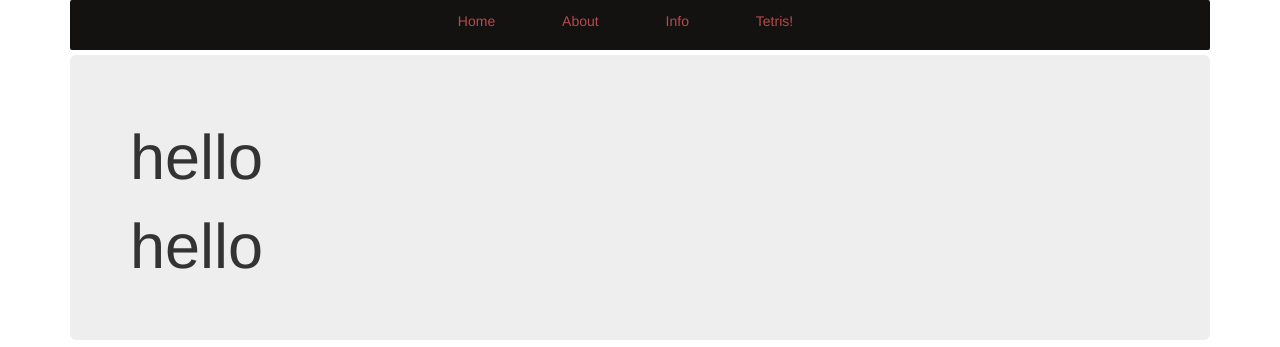
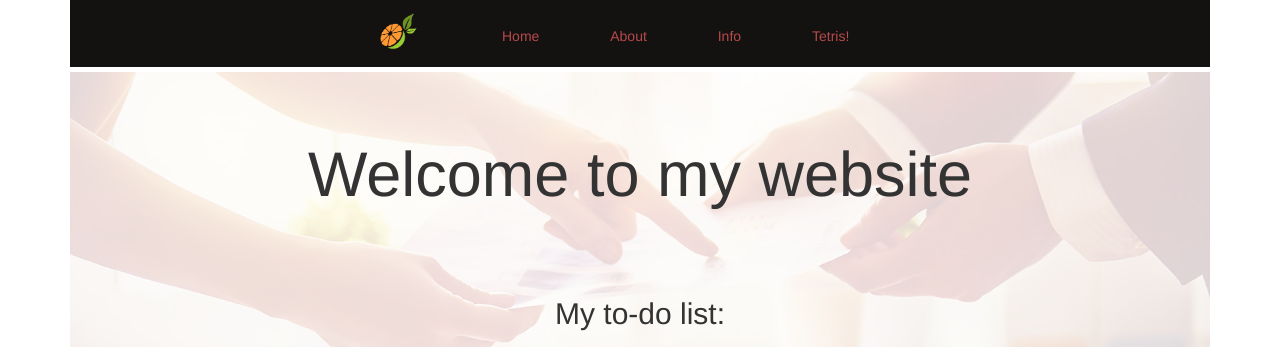
Before and after one commit to Pasakinskas/basic-crud, a Node server app: page / in a window 1280 px wide. Shown: the top 347 px of the page. Run offline with Node 20, Linux system fonts and the light colour scheme; data that the repository does not hold is empty; some libraries are stand-ins or nearby versions.

Commit message:
Added a stock logo, css cleaning. commit further before refactoring

```diff
--- a/public/css/style.css
+++ b/public/css/style.css
@@ -1,68 +1,85 @@
 .page-body {
-    /* background-color: rgb(255, 235, 205); */
-    height: 800px;
-    overflow: hidden;
+    visibility: visible;
 }
 
-/* ---Begin Header--- */
-.main-header  {
-    background-color: #141111;
-    width: 100%;
-    border-radius: 2px;
-    margin-bottom: 5px;
-  }
-
-.menu-link {
-    color: #b74a4a;
-    padding-right: 45px;
-    font-size: 14px;
-}
-
-/* ---End Header--- */
-
-/* ---Begin Work Banner--- */
-.large-img-box {
-    height: 0px;
-}
-
-body .large-img {
-    opacity: 0.3;
-    position: relative;
-    overflow: hidden;
-    z-index: -1;
-}
-
-/* ---End Work Banner--- */
-
-.footer-links {
-    padding: 10px 0 5px 25px;
-}
-
-.data-list {
-list-style-type: none;
-}
-
-.data-li {
-    border: 2px solid wheat;
-    margin-top: 2px;
+.todo-wrapper {
+    visibility: visible;
 }
 
 .block {
     padding: 0 25px 25px 25px;
 }
 
+/* --=Begin Header=-- */
+.main-header  {
+    background-color: #141111;
+    width: 100%;
+    border-radius: 0;
+    line-height: 2;
+  }
+
+#logo-container {
+    display: inline-block;
+    max-height: 65px;
+}
+
+#main-logo-img {
+    max-height: 80px;
+    padding-bottom: 20px;
+}
+
+.menu-link {
+    color: #b74a4a;
+    font-size: 14px;
+    padding: 0 65px 10px 0;
+}
+
+#header {
+    margin-bottom: 5px;
+}
+/* --=End Header=-- */
+
+/* --=Begin Work Banner=-- */
+.jumbotron {
+    background: none;
+}
+
+.large-img-box {
+    height: 0px;
+}
+
+body .large-img {
+    opacity: 0.2;
+    position: relative;
+    overflow: hidden;
+    z-index: -1;
+}
+/* --=End Work Banner=-- */
+
+/* --=Begin Unordered To-Do list=-- */
+.data-ul {
+    list-style-type: none;
+    display: block;
+    padding: 0;
+}
+
+.data-li {
+    border: 2px solid #181717;
+    margin: 0 auto 2px;
+    max-width: 50%;
+}
+
 .warning {
     border: 2px solid #a50e0e;
+    color: #a50e0e;
 }
 
 .on-demand {
     visibility: hidden;
 }
+/* --=End Unordered To-Do list=-- */
 
-#explain-form-error {
-    color: #a50e0e;
+/* --=Begin Footer=-- */
+.footer-links {
+    padding: 10px 0 5px 25px;
 }
-
-.todo-name {
-    max-width: 100%;
-}
--- a/src/views/pages/index.ejs
+++ b/src/views/pages/index.ejs
@@ -4,25 +4,27 @@
   <head>
     <% include ../partials/head %>
   </head>
+
   <body class="container page">
     <header>
       <% include ../partials/header %>
     </header>
 
     <main class="page-body">
-      <div class="jumbotron">
-        <h1>hello</h1>
-        <h1>hello</h1>
+
+      <div class="todo-wrapper">
+
+        <div class=large-img-box>
+          <img class="large-img img img-responsive" src="/static/img/bckgrnd-work.png"/>
         </div>
 
-      <div class=large-img-box>
-        <img class="large-img img img-responsive" src="https://www.elcomcms.com/Images/UserUploadedImages/32086/12-Key-Business-Processes-That-Put-Your-Intranet-to-Work-Background-Image.png"/>
+        <div class="jumbotron text-center">
+          <h1>Welcome to my website</h1>
         </div>
 
-      <div class="text-center row">
+        <div class="text-center block">
           <h2>My to-do list:</h2>
-        <div class="col-md-4"></div>
-        <ul class="data-list col-md-4" id="quotesList">
+          <ul class="data-ul text-center" id="quotesList">
           <% for(let i=0; i<quotes.length; i++) {%>
             <li class="row data-li">
               <div class="col-xs-3 todo-name"><span><%= quotes[i].name %></span></div>
@@ -41,12 +43,18 @@
             <button type="submit">Submit</button>
             <p class="on-demand" id="explain-form-error">Please only use lowercase letters and keep special symbols to ? and !</p>
           </form>
-    </div>
 
           <div class="text-center block">
               <h2>Magical button of replacement</h2>
               <p>(Replaces cooking tasks, because they dont require willpower)</p>
               <button id="update">Activate!</button>
+            </div>
+          </div>
+
+      </div>
+
+      <div class="etc-wrapper">
+
       </div>
 
       <script src="/static/main.js"></script>
@@ -56,4 +64,5 @@
       <% include ../partials/footer %>
     </footer>
   </body>
+
 </html>
--- a/src/views/partials/header.ejs
+++ b/src/views/partials/header.ejs
@@ -1,7 +1,8 @@
 <!-- views/partials/header.ejs -->
 
-<div class="main-header navbar text-center">
+<div class="main-header navbar text-center" id="header">
     <div class="text-center header-row">
+        <div id="logo-container" class="menu-link"><img id="main-logo-img" src="/static/img/orange_logo.png"/></div>
         <a class="menu-link btn btn-lg" href="/">Home</a>
         <a href="#" class="menu-link btn btn-lg">About</a>
         <a href="#" class="menu-link btn btn-lg">Info</a>
```
Also changed, not shown: public/main.js (+0 -16 lines), public/img/orange_logo.png (added). Lines whose indentation alone changed are shown as unchanged.
